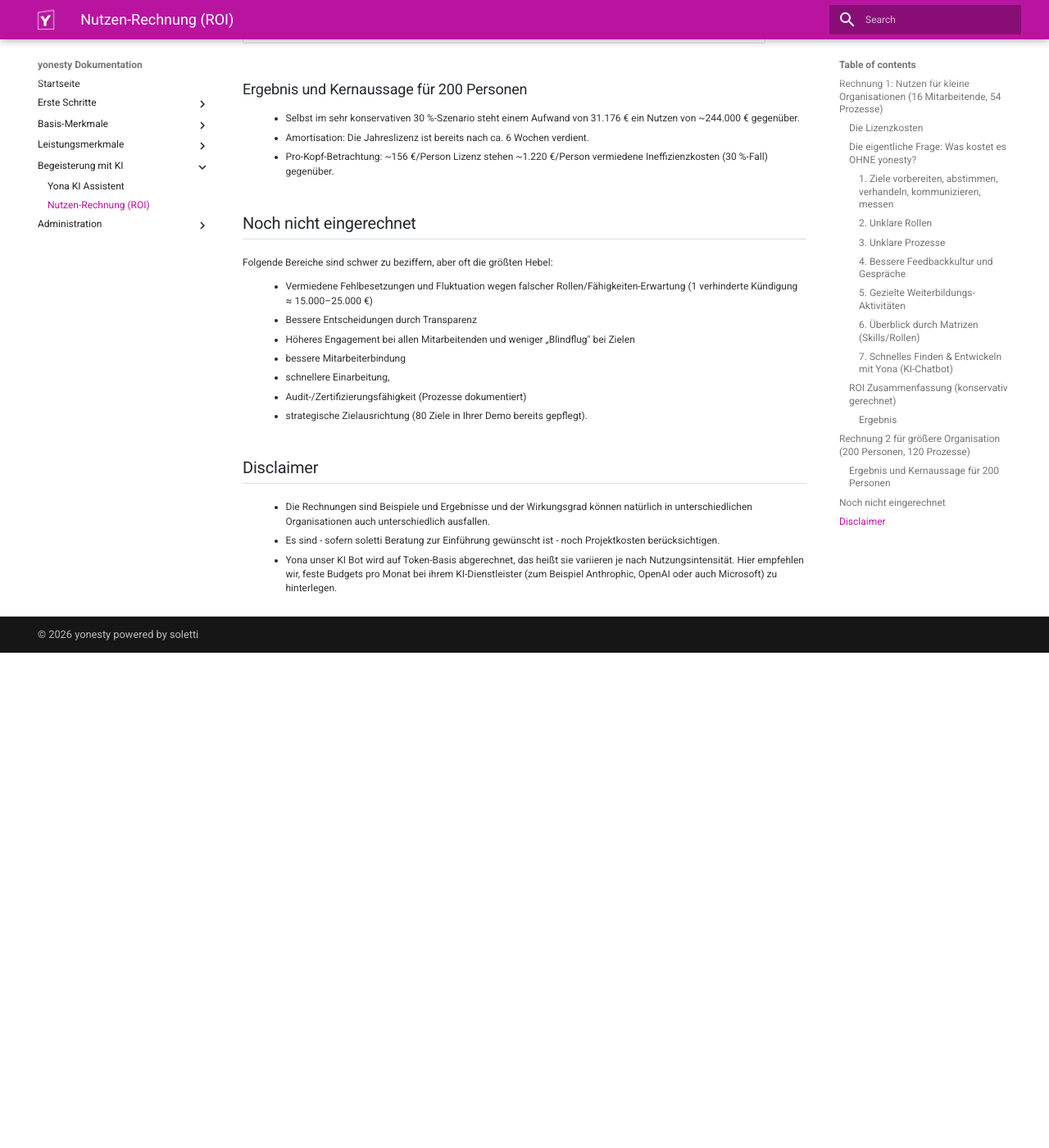
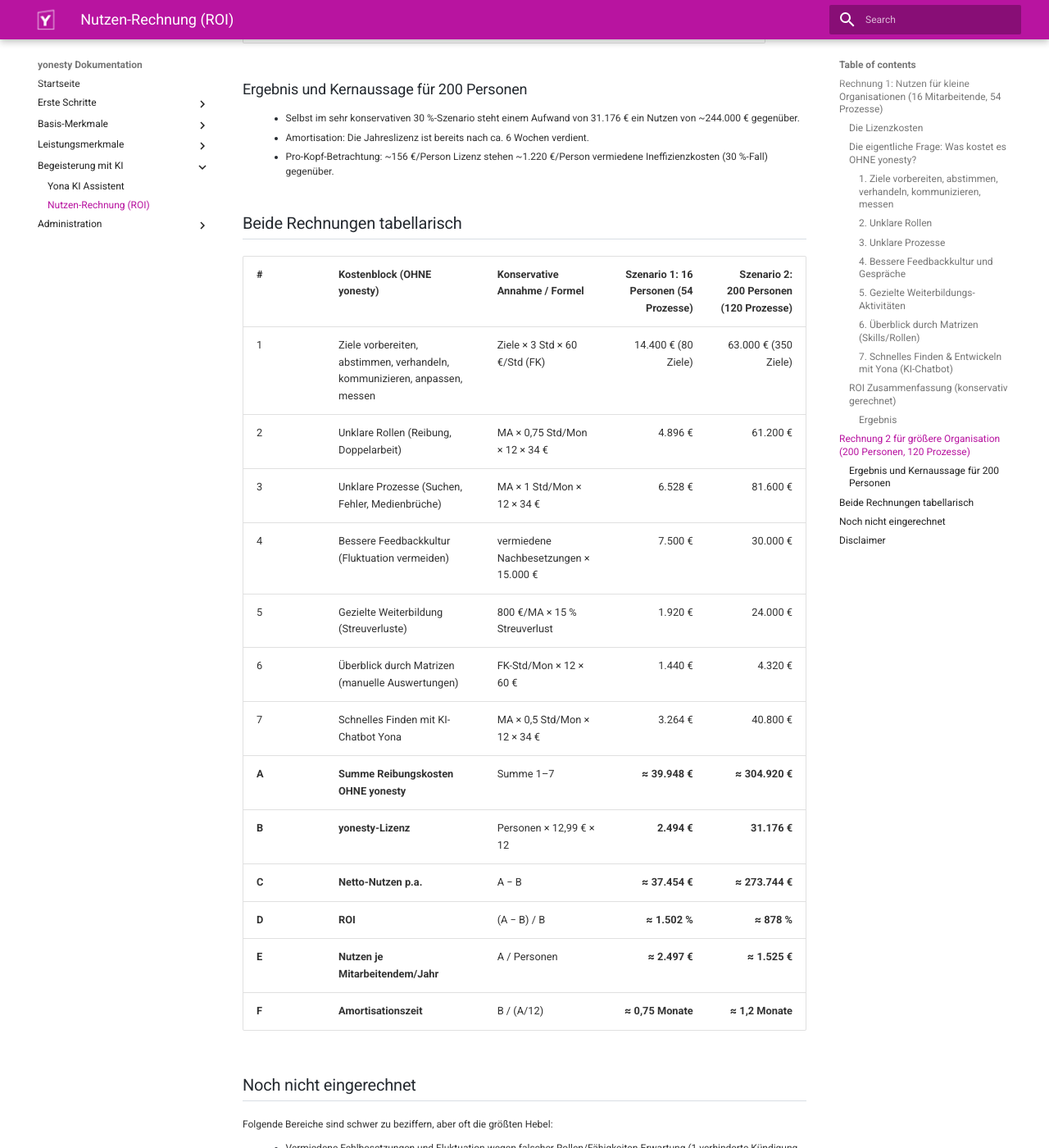
Before and after one commit to ricohaenelsoletti/yonesty, an MkDocs documentation site: the page built from docs/Nutzen.md, in a window 1280 px wide and 1400 px high, scrolled down 2932 px. Shown: the whole window at 82% size. Built offline with MkDocs 1.6.1 and Material for MkDocs 9.7.7, drawn with Linux system fonts in a browser that asks for light colours; before the commit the page ends 3728 px from its top, so only the background shows below that.

Commit message:
Add tabular comparison of costs and benefits

```diff
--- a/docs/Nutzen.md
+++ b/docs/Nutzen.md
@@ -114,6 +114,24 @@
 * Amortisation: Die Jahreslizenz ist bereits nach ca. 6 Wochen verdient.
 * Pro-Kopf-Betrachtung: ~156 €/Person Lizenz stehen ~1.220 €/Person vermiedene Ineffizienzkosten (30 %-Fall) gegenüber.
 
+## Beide Rechnungen tabellarisch
+
+| # | Kostenblock (OHNE yonesty) | Konservative Annahme / Formel | Szenario 1: **16 Personen** (54 Prozesse) | Szenario 2: **200 Personen** (120 Prozesse) |
+|---|----------------------------|-------------------------------|------------------------------------------:|--------------------------------------------:|
+| 1 | Ziele vorbereiten, abstimmen, verhandeln, kommunizieren, anpassen, messen | Ziele × 3 Std × 60 €/Std (FK) | 14.400 € (80 Ziele) | 63.000 € (350 Ziele) |
+| 2 | Unklare Rollen (Reibung, Doppelarbeit) | MA × 0,75 Std/Mon × 12 × 34 € | 4.896 € | 61.200 € |
+| 3 | Unklare Prozesse (Suchen, Fehler, Medienbrüche) | MA × 1 Std/Mon × 12 × 34 € | 6.528 € | 81.600 € |
+| 4 | Bessere Feedbackkultur (Fluktuation vermeiden) | vermiedene Nachbesetzungen × 15.000 € | 7.500 € | 30.000 € |
+| 5 | Gezielte Weiterbildung (Streuverluste) | 800 €/MA × 15 % Streuverlust | 1.920 € | 24.000 € |
+| 6 | Überblick durch Matrizen (manuelle Auswertungen) | FK-Std/Mon × 12 × 60 € | 1.440 € | 4.320 € |
+| 7 | Schnelles Finden mit KI-Chatbot Yona | MA × 0,5 Std/Mon × 12 × 34 € | 3.264 € | 40.800 € |
+| **A** | **Summe Reibungskosten OHNE yonesty** | Summe 1–7 | **≈ 39.948 €** | **≈ 304.920 €** |
+| **B** | **yonesty-Lizenz** | Personen × 12,99 € × 12 | **2.494 €** | **31.176 €** |
+| **C** | **Netto-Nutzen p.a.** | A − B | **≈ 37.454 €** | **≈ 273.744 €** |
+| **D** | **ROI** | (A − B) / B | **≈ 1.502 %** | **≈ 878 %** |
+| **E** | **Nutzen je Mitarbeitendem/Jahr** | A / Personen | **≈ 2.497 €** | **≈ 1.525 €** |
+| **F** | **Amortisationszeit** | B / (A/12) | **≈ 0,75 Monate** | **≈ 1,2 Monate** |
+
 ## Noch nicht eingerechnet
 
 Folgende Bereiche sind schwer zu beziffern, aber oft die größten Hebel:
```
